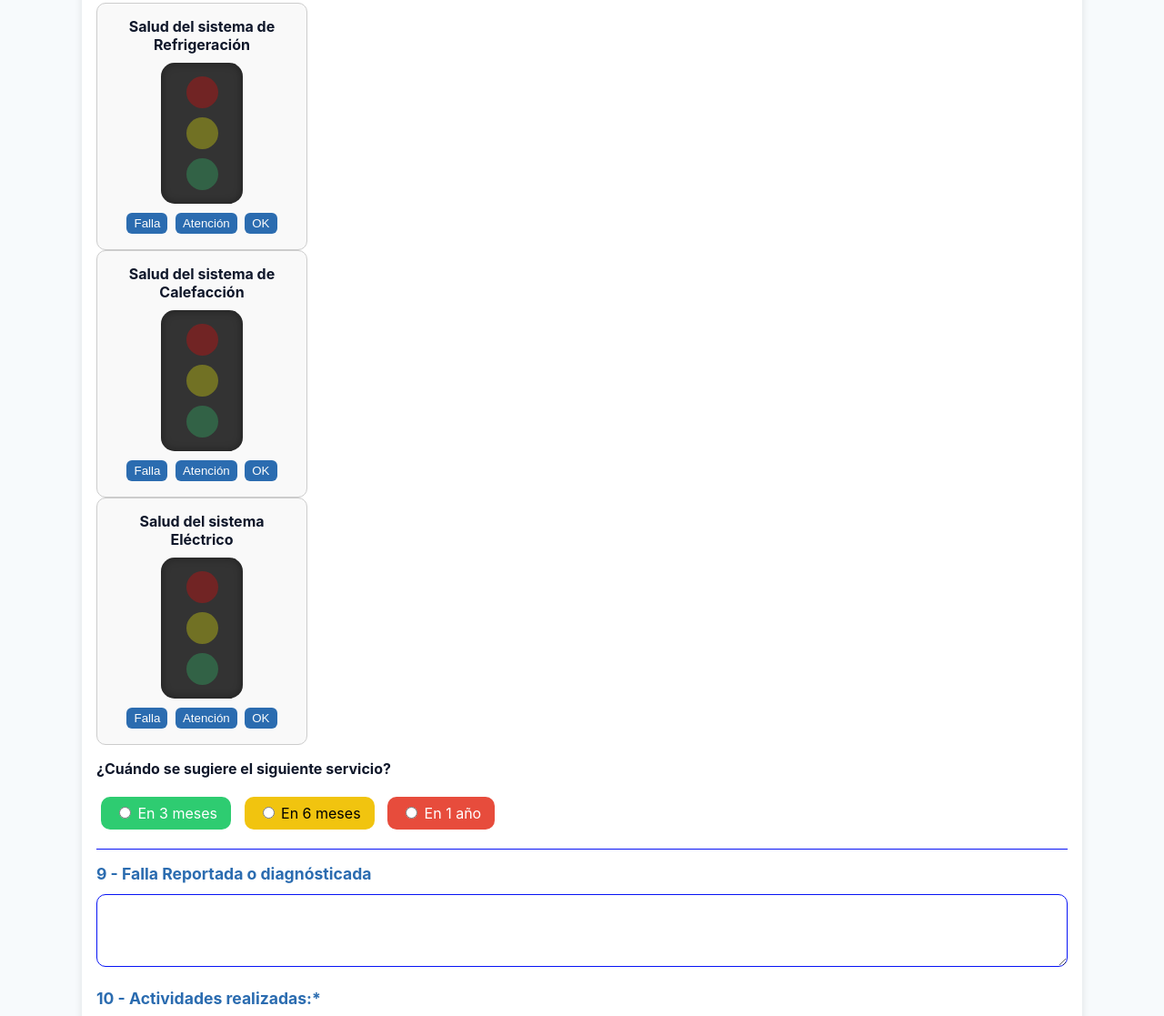
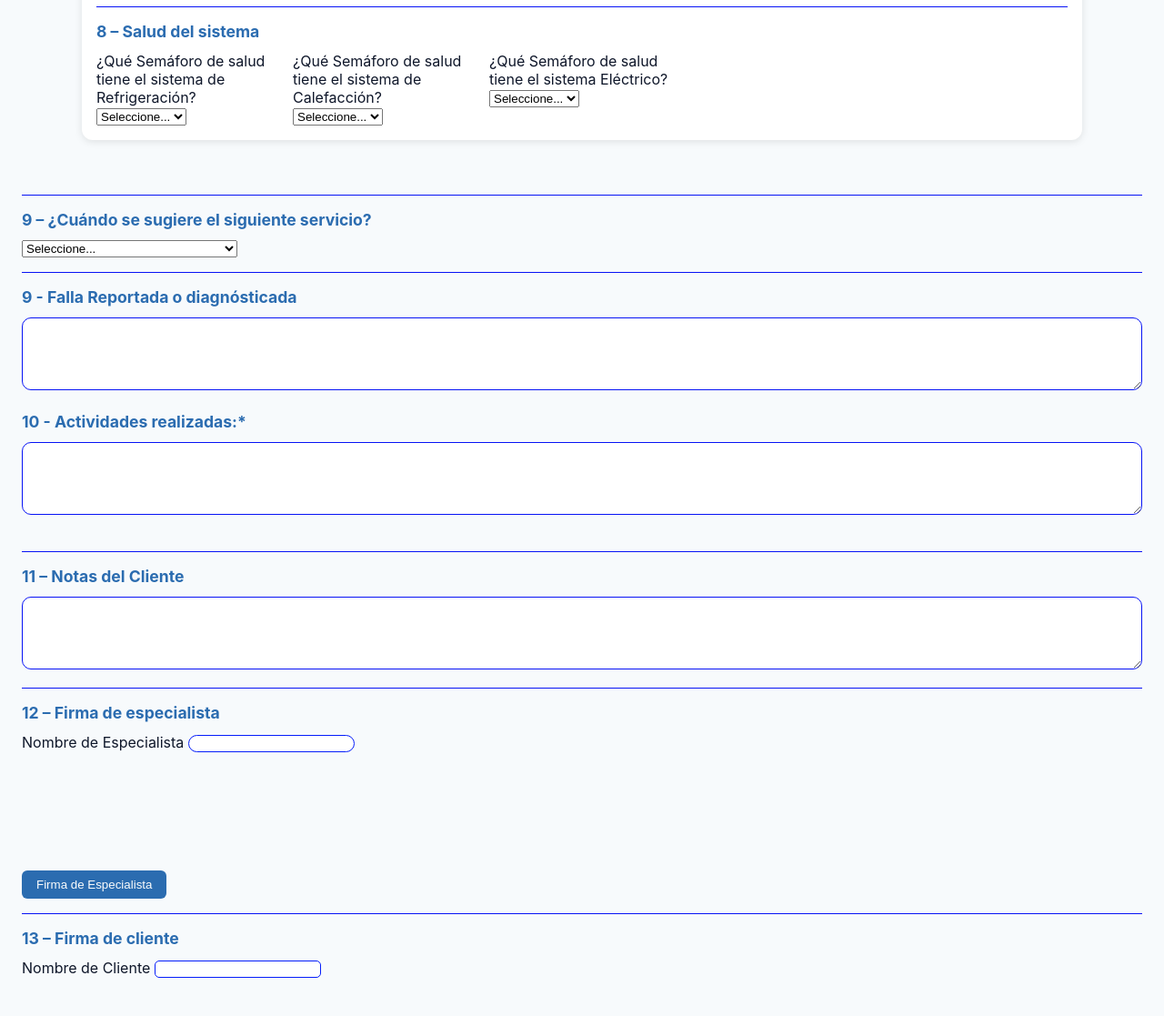
Before and after one commit to GF-2026/Preventive_Report, a plain HTML site: page index.html in a window 1280 px wide. Shown: the part 2737-3854 px from the top of the page at 91% size. Drawn offline with Linux system fonts and the light colour scheme.

Commit message:
Update index.html

```diff
--- a/index.html
+++ b/index.html
@@ -248,66 +248,51 @@
             </div>
                         <hr>
             <div class="section-header"><strong>8 – Indicadores de Salud</strong></div>
-<!-- Semáforo 1 -->
-<div class="seccion">
-  <div class="titulo">Salud del sistema de Refrigeración</div>
-  <div class="semaforo" id="sema_ref">
-    <div class="luz roja" id="roja1"></div>
-    <div class="luz amarilla" id="amarilla1"></div>
-    <div class="luz verde" id="verde1"></div>
-  </div>
-  <div class="botones">
-    <button type="button" onclick="setEstado('1','roja')">Falla</button>
-    <button type="button" onclick="setEstado('1','amarilla')">Atención</button>
-    <button type="button" onclick="setEstado('1','verde')">OK</button>
-  </div>
-</div>
-
-<!-- Semáforo 2 -->
-<div class="seccion">
-  <div class="titulo">Salud del sistema de Calefacción</div>
-  <div class="semaforo" id="sema_heat">
-    <div class="luz roja" id="roja2"></div>
-    <div class="luz amarilla" id="amarilla2"></div>
-    <div class="luz verde" id="verde2"></div>
-  </div>
-  <div class="botones">
-    <button type="button" onclick="setEstado('2','roja')">Falla</button>
-    <button type="button" onclick="setEstado('2','amarilla')">Atención</button>
-    <button type="button" onclick="setEstado('2','verde')">OK</button>
-  </div>
-</div>
-
-<!-- Semáforo 3 -->
-<div class="seccion">
-  <div class="titulo">Salud del sistema Eléctrico</div>
-  <div class="semaforo" id="sema_elec">
-    <div class="luz roja" id="roja3"></div>
-    <div class="luz amarilla" id="amarilla3"></div>
-    <div class="luz verde" id="verde3"></div>
-  </div>
-  <div class="botones">
-    <button type="button" onclick="setEstado('3','roja')">Falla</button>
-    <button type="button" onclick="setEstado('3','amarilla')">Atención</button>
-    <button type="button" onclick="setEstado('3','verde')">OK</button>
-  </div>
+<hr>
+<div class="section-header"><strong>8 – Salud del sistema</strong></div>
+        <div class="grid">
+                <div>
+                    <label>¿Qué Semáforo de salud tiene el sistema de Refrigeración?</label><br>
+                    <select id="estado_ref">
+                    <option value="">Seleccione...</option>
+                    <option value="rojo">Rojo</option>
+                    <option value="amarillo">Amarillo</option>
+                    <option value="verde">Verde</option>
+                    </select>
+                </div>
+                <div>
+                    <label>¿Qué Semáforo de salud tiene el sistema de Calefacción?</label><br>
+                    <select id="estado_heat">
+                    <option value="">Seleccione...</option>
+                    <option value="rojo">Rojo</option>
+                    <option value="amarillo">Amarillo</option>
+                    <option value="verde">Verde</option>
+                    </select>
+                </div>
+                <div>
+                    <label>¿Qué Semáforo de salud tiene el sistema Eléctrico?</label><br>
+                    <select id="estado_elec">
+                    <option value="">Seleccione...</option>
+                    <option value="rojo">Rojo</option>
+                    <option value="amarillo">Amarillo</option>
+                    <option value="verde">Verde</option>
+                    </select>
+                </div>
+        </div>
 </div>
 <!-- 9 – Observaciones -->
 <!-- Pregunta: ¿Cuándo se sugiere el siguiente servicio? -->
-<div class="pregunta">
-  <p><strong>¿Cuándo se sugiere el siguiente servicio?</strong></p>
-
-  <label class="opcion verde">
-    <input type="radio" name="proximo_servicio" value="En 3 meses"> En 3 meses
-  </label>
-
-  <label class="opcion amarillo">
-    <input type="radio" name="proximo_servicio" value="En 6 meses"> En 6 meses
-  </label>
-
-  <label class="opcion rojo">
-    <input type="radio" name="proximo_servicio" value="En 1 año"> En 1 año
-  </label>
+<br>
+<hr>
+<div class="section-header"><strong>9 – ¿Cuándo se sugiere el siguiente servicio?</strong></div>
+    <div class="grid">
+<select id="resultado_servicio">
+  <option value="">Seleccione...</option>
+  <option value="3 meses"> En 3 meses</option>
+  <option value="6 meses">En 6 meses</option>
+  <option value="1 año">En 1 año</option>
+</select>
+</div>
 </div>
 
 <!-- Botón para probar el resultado -->
```
